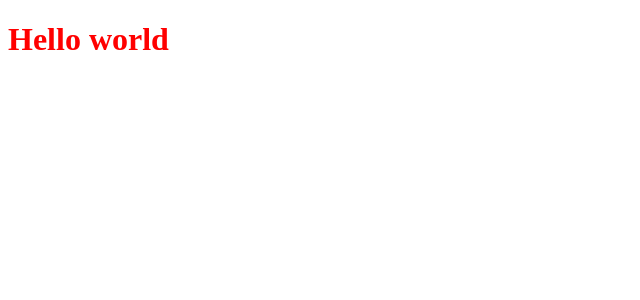
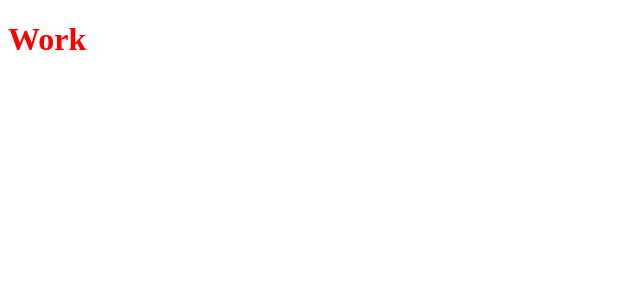
Before and after one commit to tcje91/react-portfolio, a React (Create React App) app: page /work in a window 1280 px wide. Shown: the top 300 px of the page, without its empty margins (0-640 px from the left). Built offline with nearby package versions, Linux system fonts and the light colour scheme; the HTML template or start-up script is replaced by a standard one.

Commit message:
add placeholder components and routing

```diff
--- a/package.json
+++ b/package.json
@@ -3,6 +3,7 @@
   "version": "0.1.0",
   "private": true,
   "dependencies": {
+    "@reach/router": "^1.2.1",
     "node-sass": "^4.11.0",
     "react": "^16.8.6",
     "react-dom": "^16.8.6",
@@ -25,8 +26,6 @@
     "not op_mini all"
   ],
   "devDependencies": {
-    "babel-eslint": "^10.0.1",
-    "eslint": "^5.16.0",
     "eslint-config-airbnb": "^17.1.0",
     "eslint-plugin-import": "^2.17.1",
     "eslint-plugin-jsx-a11y": "^6.2.1",
--- a/src/App.js
+++ b/src/App.js
@@ -1,4 +1,9 @@
 import React, { Component } from 'react';
+import { Router } from '@reach/router';
+import Home from './components/Home';
+import Work from './components/Work';
+import Contact from './components/Contact';
+import About from './components/About';
 
 class App extends Component {
   state = {
@@ -9,7 +14,12 @@ class App extends Component {
     const { showMenu } = this.state;
     return (
       <div className="App">
-        <h1>Hello world</h1>
+        <Router>
+          <Home path="/" />
+          <Work path="/work" />
+          <Contact path="/contact" />
+          <About path="/about" />
+        </Router>
         {showMenu && <p>menu!</p>}
       </div>
     );
--- /dev/null
+++ b/src/components/About.js
@@ -0,0 +1,9 @@
+import React from 'react';
+
+const About = () => (
+  <div>
+    <h1>About</h1>
+  </div>
+);
+
+export default About;
--- /dev/null
+++ b/src/components/Contact.js
@@ -0,0 +1,9 @@
+import React from 'react';
+
+const Contact = () => (
+  <div>
+    <h1>Contact</h1>
+  </div>
+);
+
+export default Contact;
--- /dev/null
+++ b/src/components/Home.js
@@ -0,0 +1,9 @@
+import React from 'react';
+
+const Home = () => (
+  <div>
+    <h1>Home</h1>
+  </div>
+);
+
+export default Home;
--- /dev/null
+++ b/src/components/Work.js
@@ -0,0 +1,9 @@
+import React from 'react';
+
+const Work = () => (
+  <div>
+    <h1>Work</h1>
+  </div>
+);
+
+export default Work;
```
Also changed, not shown: 1 other file (tests, documents, lock files or other folders).
